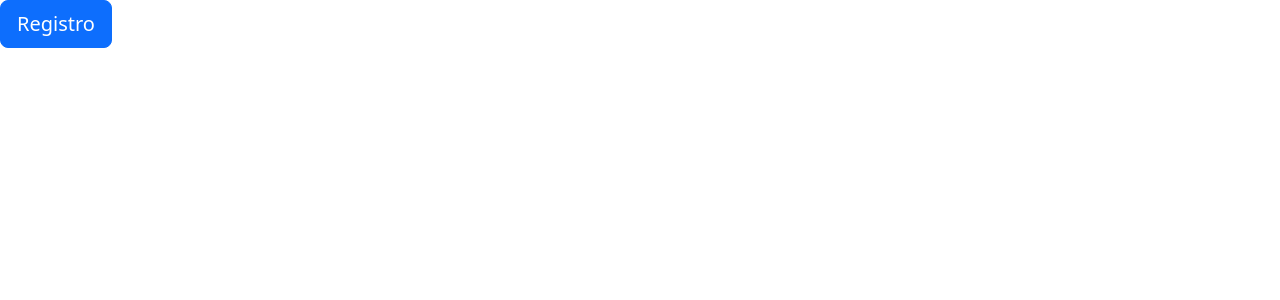
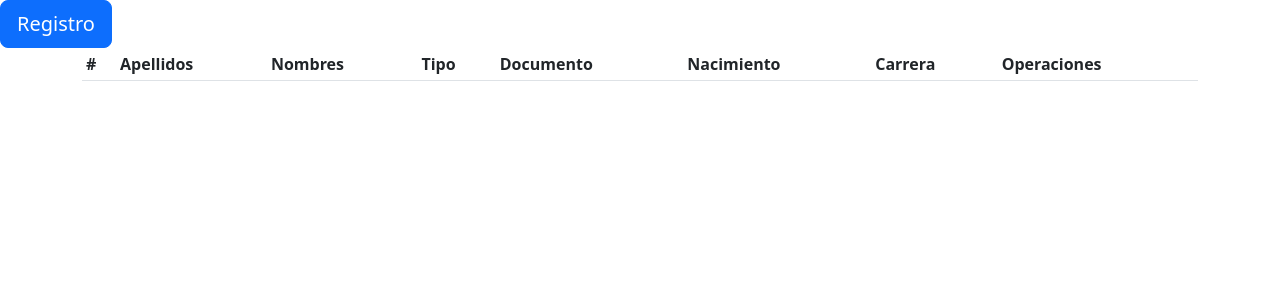
Before and after one commit to Richard-09/Senati-mat, a PHP site: page /views/estudiantes.php in a window 1280 px wide. Shown: the top 300 px of the page. Run offline with PHP 8.4, Linux system fonts and the light colour scheme; lists and menus that the app fills with data are empty; some libraries are stand-ins or nearby versions.

Commit message:
ActualizacionII

```diff
--- a/views/estudiantes.php
+++ b/views/estudiantes.php
@@ -19,6 +19,26 @@
   <button type="button" class="btn btn-primary btn-lg" data-bs-toggle="modal" data-bs-target="#modal-estudiante">
     Registro
   </button>
+
+  <div class="container">
+    <table id="tabla-estudiantes" class="table table-striped table-sm">
+      <thead>
+        <tr>
+          <th>#</th>
+          <th>Apellidos</th>
+          <th>Nombres</th>
+          <th>Tipo</th>
+          <th>Documento</th>
+          <th>Nacimiento</th>
+          <th>Carrera</th>
+          <th>Operaciones</th>
+        </tr>
+      </thead>
+      <tbody>
+
+      </tbody>
+    </table>
+  </div>
 
   <!-- Modal Body -->
   <!-- if you want to close by clicking outside the modal, delete the last endpoint:data-bs-backdrop and data-bs-keyboard -->
```
